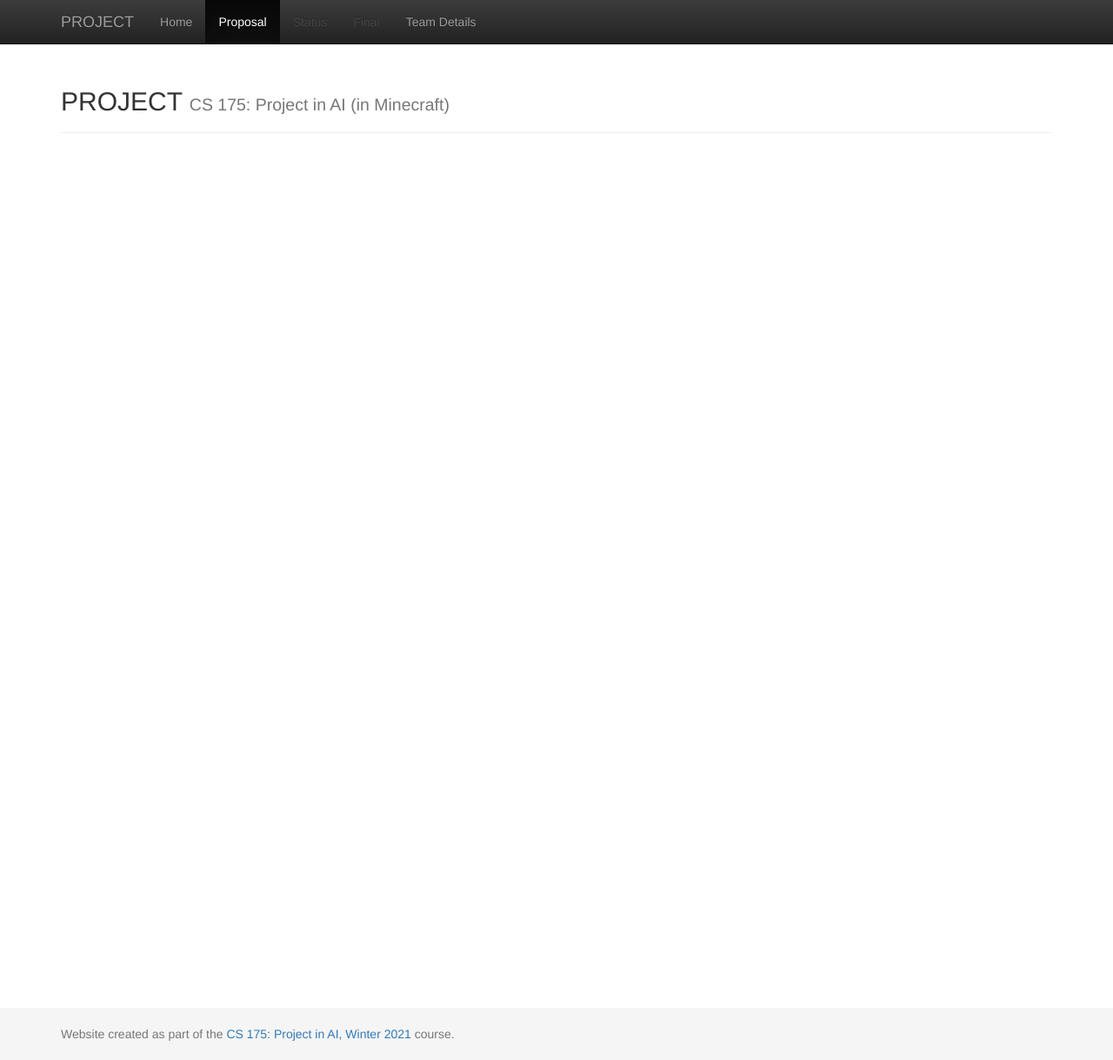
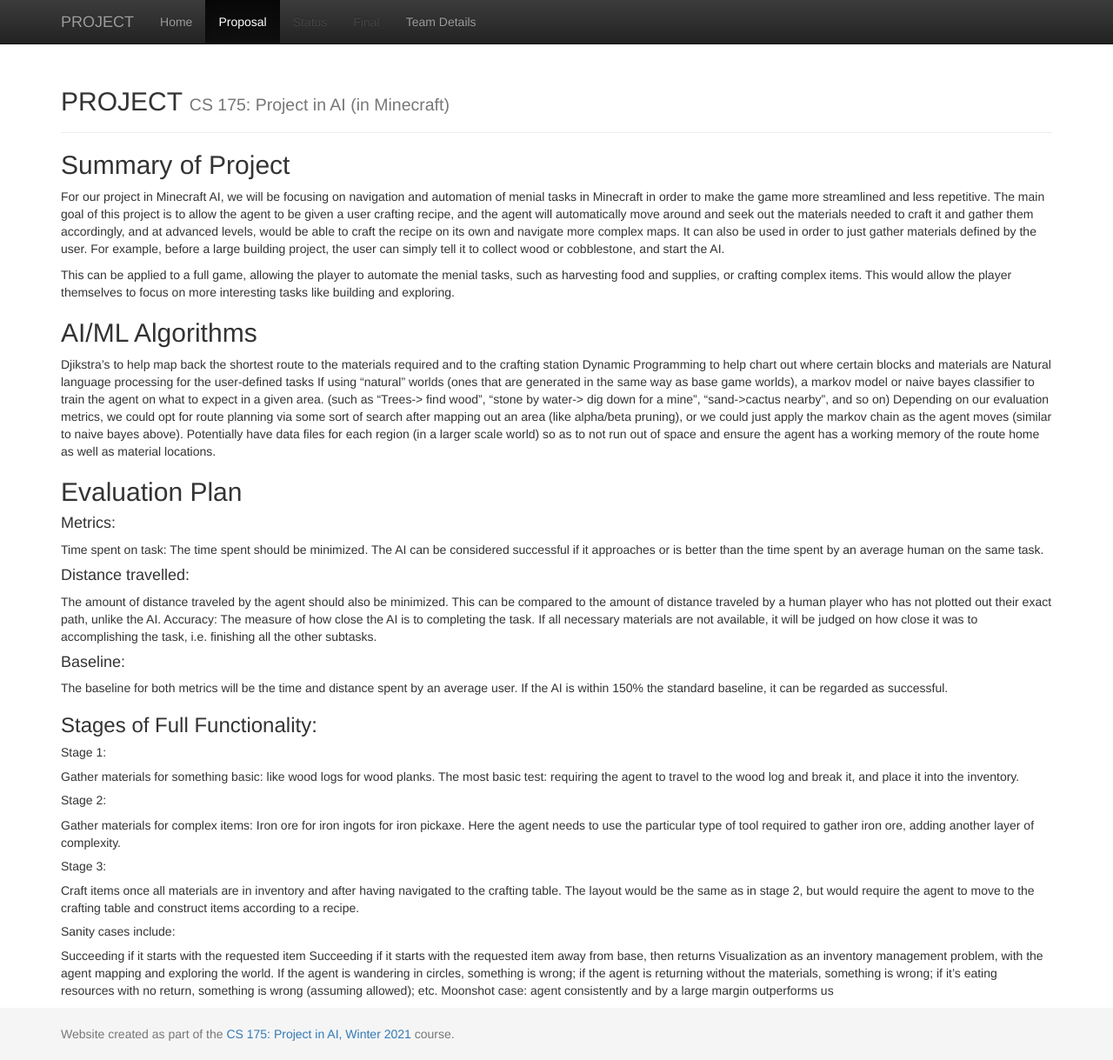
Before and after one commit to dheyay/mAIncrafters, a Jekyll site: the page built from docs/proposal.md, in a window 1280 px wide and 1219 px high. Shown: the whole window at 87% size. Built offline with Jekyll 4.4.1, drawn with Linux system fonts in a browser that asks for light colours.

Commit message:
Update proposal.md

```diff
--- a/docs/proposal.md
+++ b/docs/proposal.md
@@ -2,3 +2,46 @@
 layout: default
 title: Proposal
 ---
+
+## Summary of Project
+
+For our project in Minecraft AI, we will be focusing on navigation and automation of menial tasks in Minecraft in order to make the game more streamlined and less repetitive. The main goal of this project is to allow the agent to be given a user crafting recipe, and the agent will automatically move around and seek out the materials needed to craft it and gather them accordingly, and at advanced levels, would be able to craft the recipe on its own and navigate more complex maps. It can also be used in order to just gather materials defined by the user. For example, before a large building project, the user can simply tell it to collect wood or cobblestone, and start the AI.
+
+This can be applied to a full game, allowing the player to automate the menial tasks, such as harvesting food and supplies, or crafting complex items. This would allow the player themselves to focus on more interesting tasks like building and exploring.
+
+## AI/ML Algorithms
+Djikstra’s to help map back the shortest route to the materials required and to the crafting station
+Dynamic Programming to help chart out where certain blocks and materials are
+Natural language processing for the user-defined tasks
+If using “natural” worlds (ones that are generated in the same way as base game worlds), a markov model or naive bayes classifier to train the agent on what to expect in a given area. (such as “Trees-> find wood”, “stone by water-> dig down for a mine”, “sand->cactus nearby”, and so on)
+Depending on our evaluation metrics, we could opt for route planning via some sort of search after mapping out an area (like alpha/beta pruning), or we could just apply the markov chain as the agent moves (similar to naive bayes above). Potentially have data files for each region (in a larger scale world) so as to not run out of space and ensure the agent has a working memory of the route home as well as material locations.
+
+
+## Evaluation Plan
+
+#### Metrics:
+Time spent on task: The time spent should be minimized. The AI can be considered successful if it approaches or is better than the time spent by an average human on the same task.
+
+#### Distance travelled:
+The amount of distance traveled by the agent should also be minimized. This can be compared to the amount of distance traveled by a human player who has not plotted out their exact path, unlike the AI.
+Accuracy: The measure of how close the AI is to completing the task. If all necessary materials are not available, it will be judged on how close it was to accomplishing the task, i.e. finishing all the other subtasks.
+
+#### Baseline:
+The baseline for both metrics will be the time and distance spent by an average user. If the AI is within 150% the standard baseline, it can be regarded as successful.
+
+### Stages of Full Functionality:
+
+##### Stage 1:
+Gather materials for something basic: like wood logs for wood planks. The most basic test: requiring the agent to travel to the wood log and break it, and place it into the inventory.
+
+##### Stage 2:
+Gather materials for complex items: Iron ore for iron ingots for iron pickaxe. Here the agent needs to use the particular type of tool required to gather iron ore, adding another layer of complexity.
+
+##### Stage 3:
+Craft items once all materials are in inventory and after having navigated to the crafting table. The layout would be the same as in stage 2, but would require the agent to move to the crafting table and construct items according to a recipe.
+
+##### Sanity cases include:
+Succeeding if it starts with the requested item
+Succeeding if it starts with the requested item away from base, then returns
+Visualization as an inventory management problem, with the agent mapping and exploring the world. If the agent is wandering in circles, something is wrong; if the agent is returning without the materials, something is wrong; if it’s eating resources with no return, something is wrong (assuming allowed); etc.
+Moonshot case: agent consistently and by a large margin outperforms us
```
